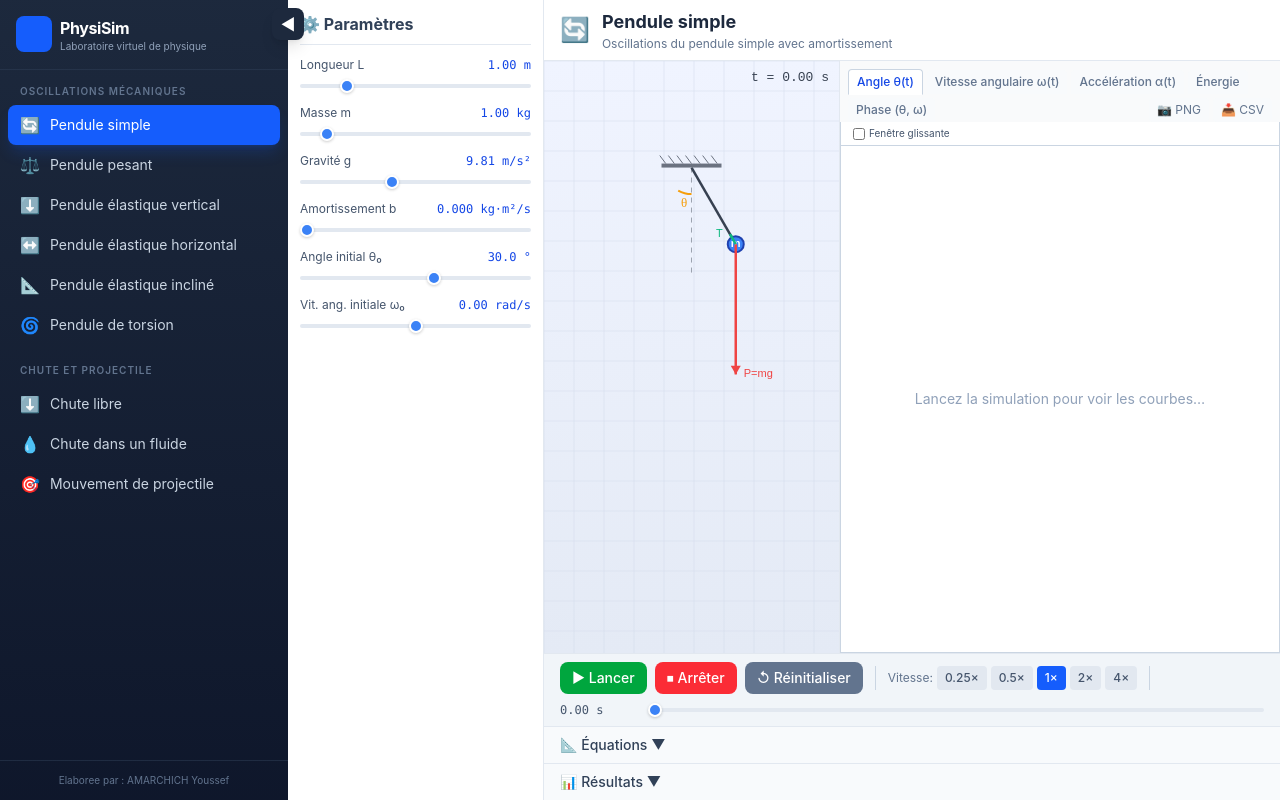
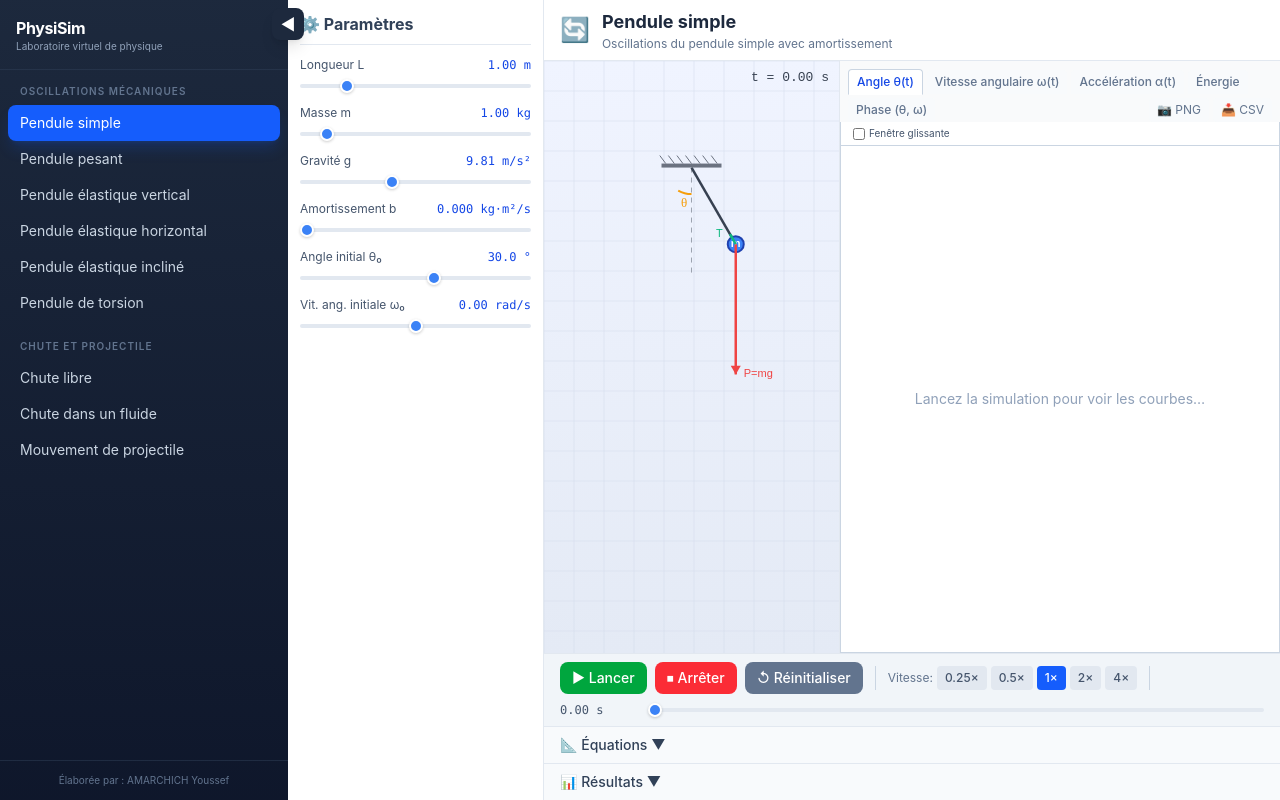
Before and after one commit to AMARCHICH/Mecanique, a React (Vite) app: page / in a window 1280 px wide. Built offline with nearby package versions, Linux system fonts and the light colour scheme.

Commit message:
Refactor App.tsx layout and improve text formatting

```diff
--- a/src/App.tsx
+++ b/src/App.tsx
@@ -17,14 +17,11 @@ export default function App() {
       >
         {/* Header */}
         <div className="p-4 border-b border-slate-700/50">
-          <div className="flex items-center gap-2">
-            <div className="w-9 h-9 rounded-lg bg-blue-600 flex items-center justify-center text-lg font-bold">
-
-            </div>
-            <div>
-              <h1 className="text-base font-bold tracking-tight">PhysiSim</h1>
-              <p className="text-[10px] text-slate-400 leading-tight">Laboratoire virtuel de physique</p>
-            </div>
+          <div>
+            <h1 className="text-base font-bold tracking-tight">PhysiSim</h1>
+            <p className="text-[10px] text-slate-400 leading-tight">
+              Laboratoire virtuel de physique
+            </p>
           </div>
         </div>
 
@@ -35,20 +32,20 @@ export default function App() {
               <div className="text-[10px] text-slate-500 uppercase tracking-widest px-3 py-1.5 font-semibold">
                 {cat}
               </div>
+
               {simulationList
                 .filter((s) => s.category === cat)
                 .map((sim) => (
                   <button
                     key={sim.id}
                     onClick={() => setActiveSim(sim.id)}
-                    className={`w-full text-left px-3 py-2 rounded-lg text-sm flex items-center gap-2.5 transition-all duration-150 ${
+                    className={`w-full text-left px-3 py-2 rounded-lg text-sm transition-all duration-150 ${
                       activeSim === sim.id
                         ? 'bg-blue-600 text-white shadow-lg shadow-blue-600/20'
                         : 'text-slate-300 hover:bg-slate-700/60 hover:text-white'
                     }`}
                   >
-                    <span className="text-base">{sim.icon}</span>
-                    <span className="truncate">{sim.name}</span>
+                    <span className="truncate block">{sim.name}</span>
                   </button>
                 ))}
             </div>
@@ -57,7 +54,7 @@ export default function App() {
 
         {/* Footer */}
         <div className="p-3 border-t border-slate-700/50 text-[10px] text-slate-500 text-center">
-          Elaboree par : AMARCHICH Youssef
+          Élaborée par : AMARCHICH Youssef
         </div>
       </aside>
 
```
